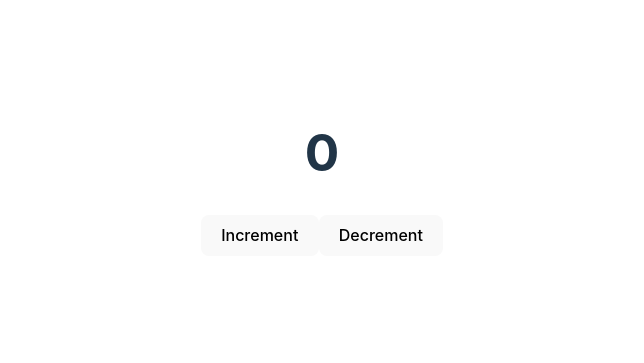
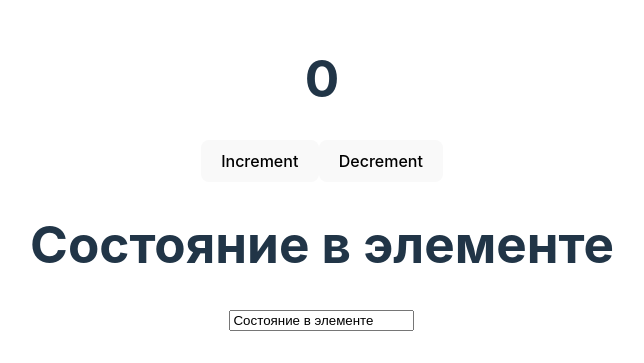
Before and after one commit to thesmol/react_ulbitv_course, a React (Vite) app: page / in a window 1280 px wide. Shown: the part 227-590 px from the top of the page, without its empty margins (318-962 px from the left). Built offline with nearby package versions, Linux system fonts and the light colour scheme.

Commit message:
Add two-way state binding for h1 and input
Such components are referred to as "managed" components.

```diff
--- a/src/App.jsx
+++ b/src/App.jsx
@@ -3,12 +3,13 @@
 
 function App() {
   const [count, setCount] = useState(0);
+  const [value, setValue] = useState("Состояние в элементе");
 
-  function handleIncrement(){
+  function handleIncrement() {
     setCount(count + 1);
   }
 
-  function handleDecrement(){
+  function handleDecrement() {
     setCount(count - 1);
   }
 
@@ -16,7 +17,6 @@
   return (
     <div className='App'>
       <h1>{count}</h1>
-
       <button onClick={handleIncrement}>
         Increment
       </button>
@@ -24,6 +24,13 @@
       <button onClick={handleDecrement}>
         Decrement
       </button>
+
+      <h1>{value}</h1>
+      <input
+        type='text'
+        value={value}
+        onChange={event => setValue(event.target.value)}
+      />
     </div>
   )
 }
```
